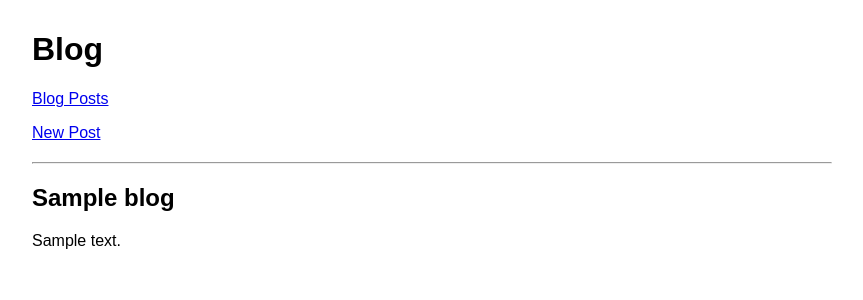
After one commit to ryansutton/build-a-blog, a Python web app: template templates/viewpost.html in a window 1280 px wide. The commit adds this page. Shown: the top 300 px of the page, without its empty margins (208-1071 px from the left). Run offline with Jinja, Linux system fonts and the light colour scheme; the template is opened without the code that fills it: most values are stand-ins (such as "Sample title", 1, 10 or a date in 2020).

Commit message:
added permalinks for individual blog posts

```diff
--- a/templates/base.html
+++ b/templates/base.html
@@ -46,7 +46,7 @@
     <body>
         <h1>Blog</h1>
         <p>
-            <a href="/">Blog Posts</a>
+            <a href="/blog">Blog Posts</a>
         </p>
         <p>
             <a href="/blog/newpost">New Post</a>
--- a/templates/blog.html
+++ b/templates/blog.html
@@ -1,9 +1,7 @@
 {% extends "base.html" %}
 {% block content %}
     {% for blog in blogs %}
-        <div class="blog">
-            <div class="blog-title">{{blog.title}}</div>
-            <pre class="blog-content">{{blog.content}}</pre>
-        </div>
+            <h2 class="blog-title"><a href='/blog/{{ blog.key().id() }}'>{{blog.title}}</a></h2>
+            <p class="blog-content">{{blog.content}}</p>
     {% endfor %}
 {% endblock %}
--- a/templates/new_post.html
+++ b/templates/new_post.html
@@ -13,7 +13,7 @@
 
         <div class="error">{{error}}</div>
 
-        <input type="submit">
+        <input type="submit"/>
     </form>
 
     <hr>
--- /dev/null
+++ b/templates/viewpost.html
@@ -0,0 +1,6 @@
+{% extends "base.html" %}
+{% block content %}
+<h2>{{ blog.title }}</h2>
+<p> {{ blog.content}}</p>
+
+{% endblock %}
```
Also changed, not shown: main.py (+17 -3 lines), 1 other file.
